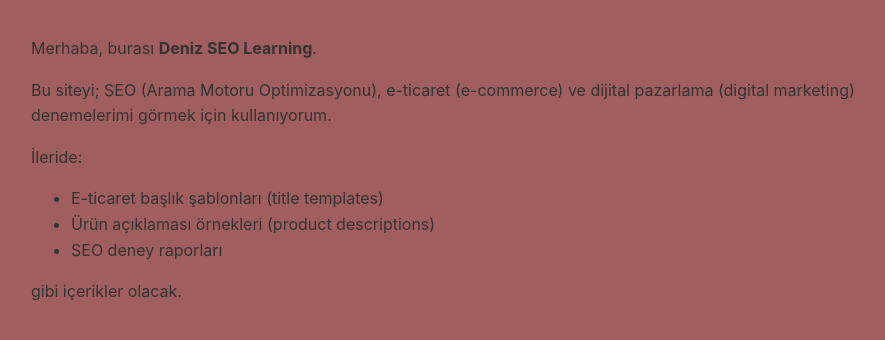
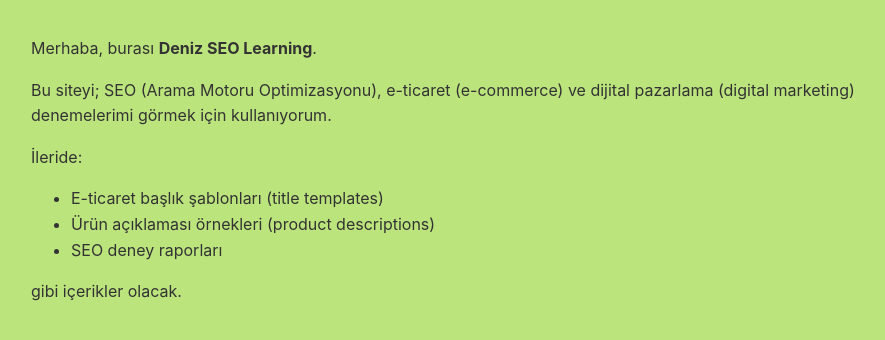
Before and after one commit to DenizVRTL/deniz-seo-learning, a Jekyll site: the page built from index.md, in a window 1280 px wide. Shown: the top 340 px of the page, without its empty margins (179-1064 px from the left). Built offline with Jekyll 4.4.1, drawn with Linux system fonts in a browser that asks for light colours.

Commit message:
Update custom.css
renk test

```diff
--- a/assets/css/custom.css
+++ b/assets/css/custom.css
@@ -9,5 +9,5 @@ body {
     max-width: 860px;
     margin: 0 auto;
     padding: 20px;
-    background-color: #a15e5e; /* TEST İÇİN EKLEDİK */
+    background-color: #bce47c; /* TEST İÇİN EKLEDİK */
 }
```
